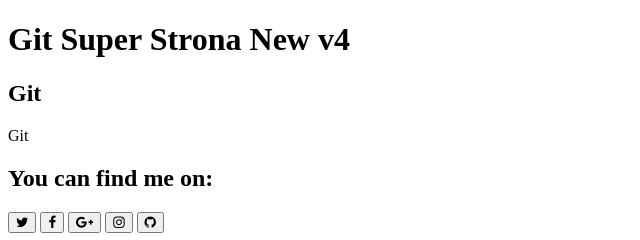
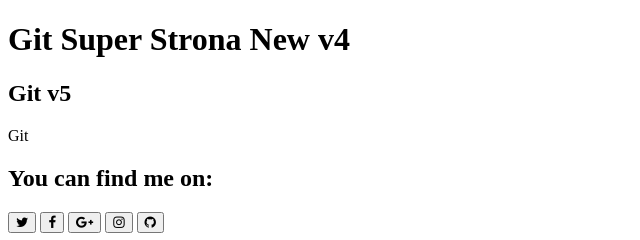
Before and after one commit to Y-m00se-Y/Git, a plain HTML site: page index.html in a window 1280 px wide. Shown: the full height of the page, 0-640 px from the left. Drawn offline with nearby package versions, Linux system fonts and the light colour scheme; files that its build step writes are made by us from their sources.

Commit message:
Change h2

```diff
--- a/index.html
+++ b/index.html
@@ -10,7 +10,7 @@
 	<header></header>
 	<main>
 		<h1>Git Super Strona New v4</h1>
-		<h2>Git</h2>
+		<h2>Git v5</h2>
 		<p>Git</p>
 	</main>
 	<footer>
```
